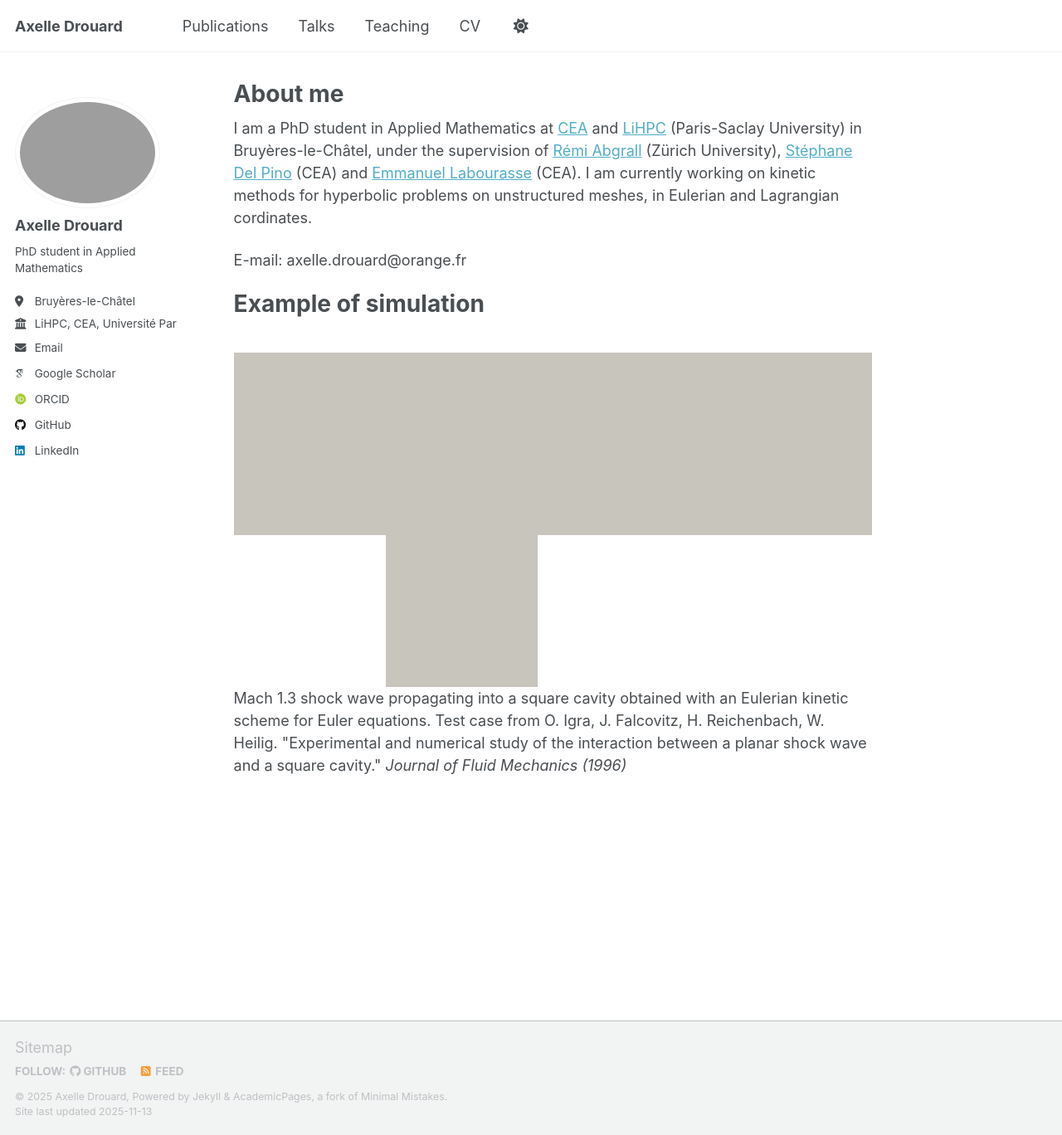
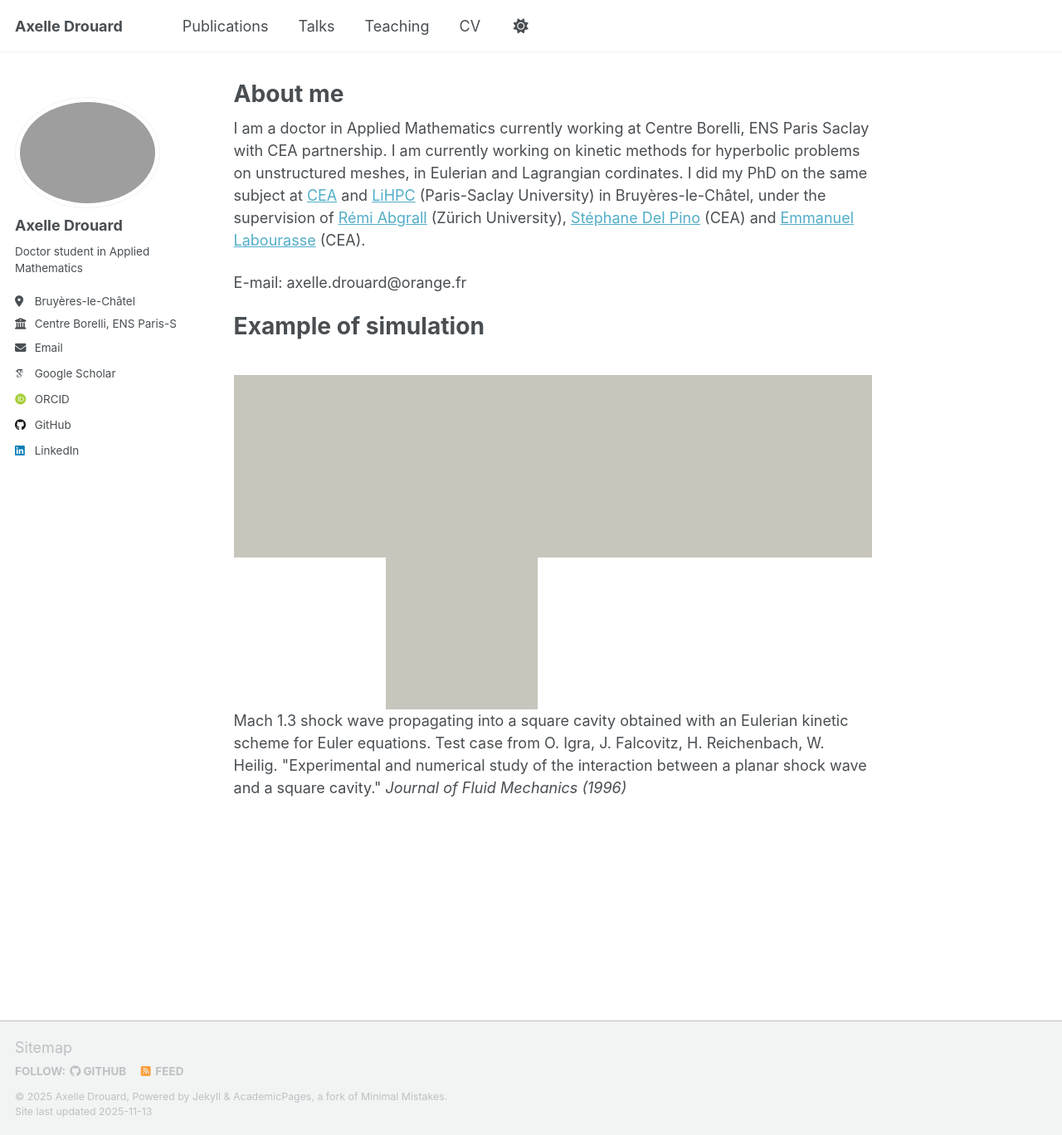
Before and after one commit to axelledrouard/axelledrouard.github.io, a Jekyll site: the page built from _pages/about.md, in a window 1280 px wide and 1368 px high. Shown: the whole window at 83% size. Built offline with Jekyll 4.4.1, drawn with Linux system fonts in a browser that asks for light colours; some web fonts are replaced; a script that is not in the unit is left out.

Commit message:
PhD student -> Doctor

```diff
--- a/_config.yml
+++ b/_config.yml
@@ -12,7 +12,7 @@ site_theme               : "default" # Currently available options are "default"
 title                    : "Axelle Drouard"
 title_separator          : "-"
 name                     : &name "Axelle Drouard"
-description              : &description "PhD student in Applied Mathematics"   # Update this with a general description of your site, this is the default if not overridden by a page
+description              : &description "Doctor in Applied Mathematics"   # Update this with a general description of your site, this is the default if not overridden by a page
 url                      : https://axelledrouard.github.io # The base hostname & protocol for your site e.g. "https://[your GitHub username].github.io",
                                                            # or if you already have some other page hosted on Github then use "https://[your GitHub username].github.io/[Your Repo Name]"
 baseurl                  : "" # the subpath of your site, e.g. "/blog"
@@ -26,9 +26,9 @@ author:
   avatar           : "profile-pic.png"
   name             : "Axelle Drouard"
   pronouns         : # example: "she/her"
-  bio              : "PhD student in Applied Mathematics"
+  bio              : "Doctor student in Applied Mathematics"
   location         : "Bruyères-le-Châtel"
-  employer         : "LiHPC, CEA, Université Paris Saclay"
+  employer         : "Centre Borelli, ENS Paris-Saclay / CEA"
   uri              : # URL
   email            : "axelle.drouard@orange.fr"
 
--- a/_pages/about.md
+++ b/_pages/about.md
@@ -7,7 +7,7 @@ redirect_from:
   - /about.html
 ---
 
-I am a PhD student in Applied Mathematics at [CEA](https://www.cea.fr/) and [LiHPC](https://www-lihpc.cea.fr/fr/) (Paris-Saclay University) in Bruyères-le-Châtel, under the supervision of [Rémi Abgrall](https://www.math.uzh.ch/en/people?key1=8882) (Zürich University), [Stéphane Del Pino](https://www-lihpc.cea.fr/fr/team/permanents/del-pino.html) (CEA) and [Emmanuel Labourasse](https://www-lihpc.cea.fr/fr/team/permanents/labourasse.html) (CEA). I am currently working on kinetic methods for hyperbolic problems on unstructured meshes, in Eulerian and Lagrangian cordinates.
+I am a doctor in Applied Mathematics currently working at Centre Borelli, ENS Paris Saclay with CEA partnership.  I am currently working on kinetic methods for hyperbolic problems on unstructured meshes, in Eulerian and Lagrangian cordinates. I did my PhD on the same subject at [CEA](https://www.cea.fr/) and [LiHPC](https://www-lihpc.cea.fr/fr/) (Paris-Saclay University) in Bruyères-le-Châtel, under the supervision of [Rémi Abgrall](https://www.math.uzh.ch/en/people?key1=8882) (Zürich University), [Stéphane Del Pino](https://www-lihpc.cea.fr/fr/team/permanents/del-pino.html) (CEA) and [Emmanuel Labourasse](https://www-lihpc.cea.fr/fr/team/permanents/labourasse.html) (CEA).
 
 E-mail: axelle.drouard@orange.fr
 
```
